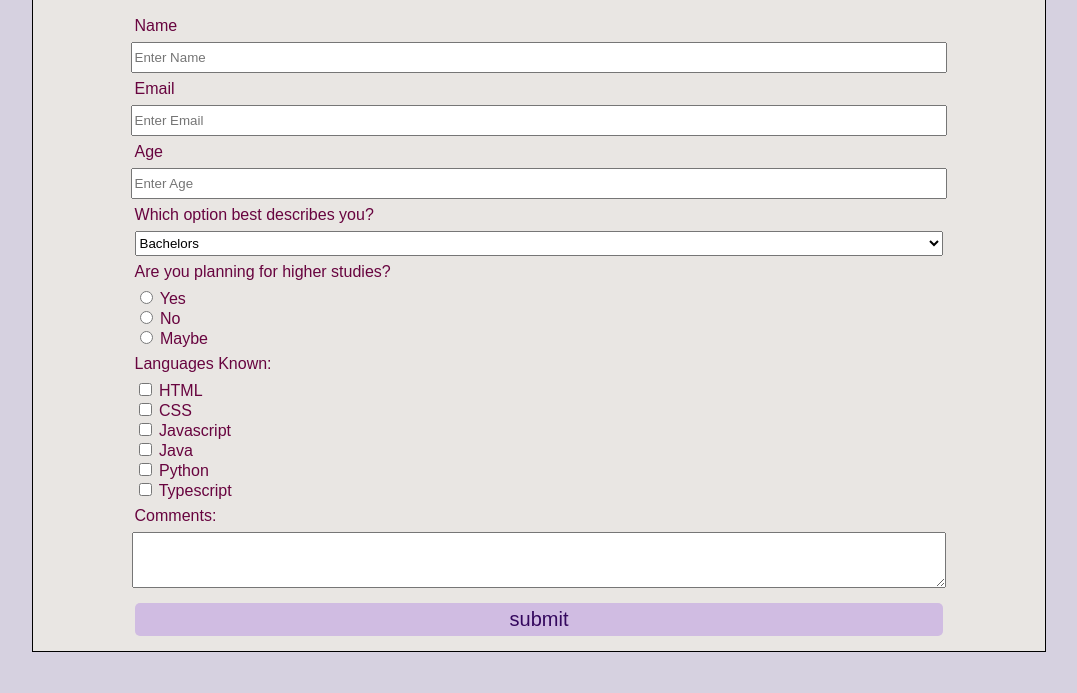
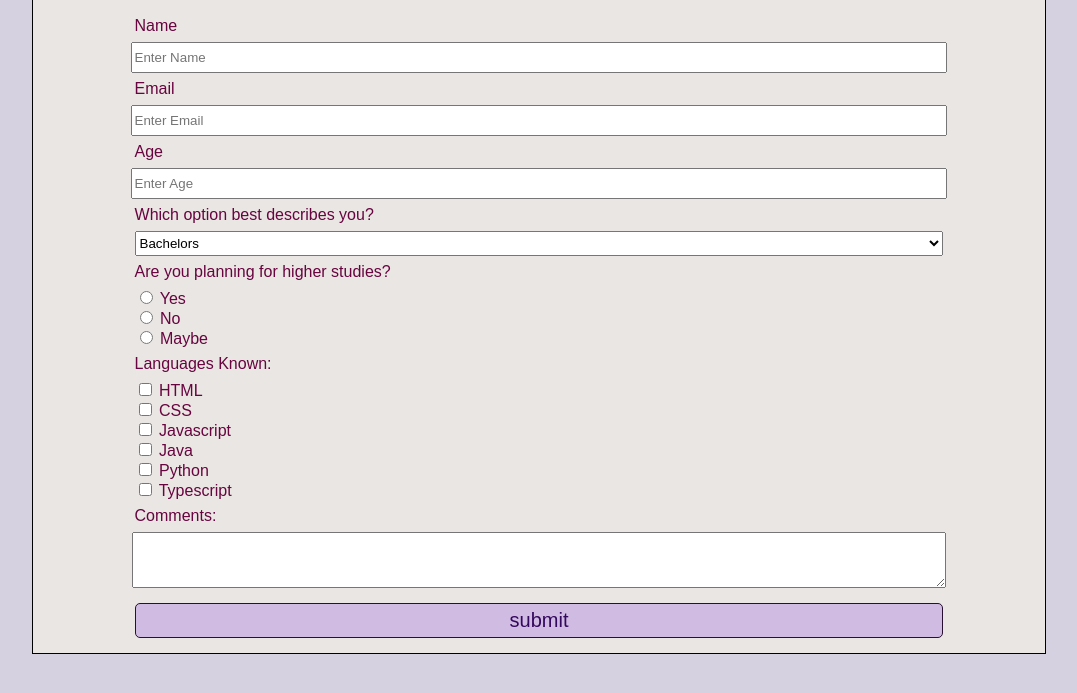
Before and after one commit to MonishaMuthuraman/Survey-Form, a plain HTML site: page index.html in a window 1280 px wide. Shown: the part 93-786 px from the top of the page, without its empty margins (101-1178 px from the left). Drawn offline with Linux system fonts and the light colour scheme.

Commit message:
Added Border for button

```diff
--- a/styles.css
+++ b/styles.css
@@ -37,7 +37,7 @@ button{
     background-color: rgb(208, 188, 226);
     color: rgb(52, 8, 94);
     padding: 5px;
-    border: none;
+    border: 1px rgb(40, 16, 49) solid;
     border-radius:5px;
     margin: 10px auto 15px;
     width: 80%;
```
